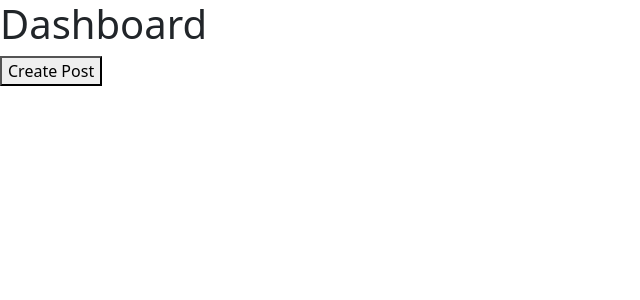
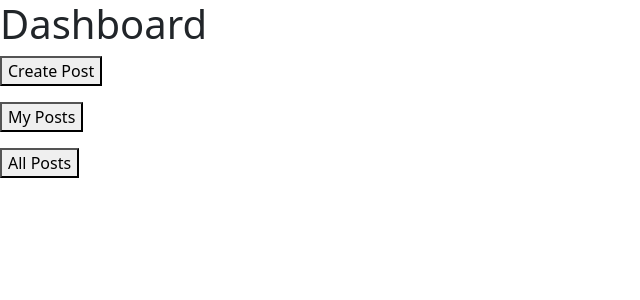
Before and after one commit to Het-Dhorajia/blog-app-flask, a Flask app: page /dashboard in a window 1280 px wide. Shown: the top 300 px of the page, without its empty margins (0-640 px from the left). Run offline with Flask 3, Linux system fonts and the light colour scheme; the visitor is signed in with stand-in values (Sample User, id 1).

Commit message:
added button for all post and my posts

```diff
--- a/templates/blog/dashboard.html
+++ b/templates/blog/dashboard.html
@@ -12,7 +12,11 @@
 
 <body>
     <h1>Dashboard</h1>
-    <a href="/create_post"><button>Create Post</button></a>
+    <p><a href="/create_post"><button>Create Post</button></a></p>
+
+    <P><a href="/my_post"><button>My Posts</button></a> </P>
+
+     <P><a href="/all_post"><button>All Posts</button></a></P>
 
     <script src="https://cdn.jsdelivr.net/npm/bootstrap@5.0.0-beta2/dist/js/bootstrap.bundle.min.js"></script>
 </body>
```
